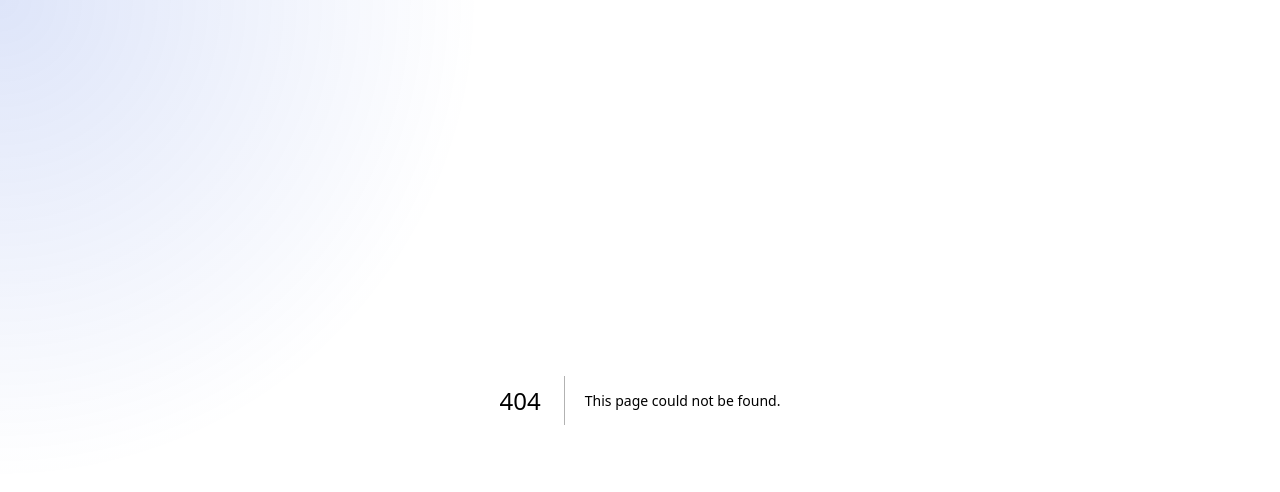
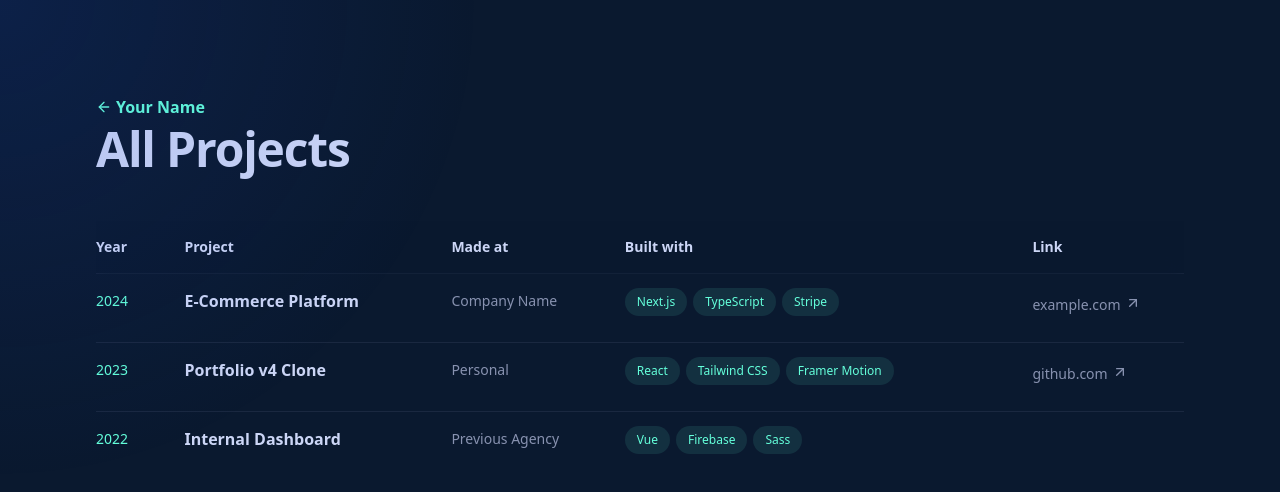
Before and after one commit to ProfMoriartey/ahmed-ali, a Next.js app: page /archive in a window 1280 px wide. Before the commit this address had no page. Shown: the top 492 px of the page. Built offline with nearby package versions, Linux system fonts and the light colour scheme.

Commit message:
Add final edits to the website

```diff
--- a/package.json
+++ b/package.json
@@ -17,6 +17,7 @@
   },
   "dependencies": {
     "@t3-oss/env-nextjs": "^0.12.0",
+    "framer-motion": "^12.38.0",
     "lucide-react": "^1.7.0",
     "next": "^15.2.3",
     "react": "^19.0.0",
--- /dev/null
+++ b/src/app/archive/page.tsx
@@ -0,0 +1,135 @@
+import Link from "next/link";
+import { FiArrowLeft, FiArrowUpRight } from "react-icons/fi";
+
+// Placeholder data - replace with your actual comprehensive project list
+const archiveData = [
+  {
+    year: "2024",
+    title: "E-Commerce Platform",
+    madeAt: "Company Name",
+    builtWith: ["Next.js", "TypeScript", "Stripe"],
+    link: "https://example.com",
+  },
+  {
+    year: "2023",
+    title: "Portfolio v4 Clone",
+    madeAt: "Personal",
+    builtWith: ["React", "Tailwind CSS", "Framer Motion"],
+    link: "https://github.com",
+  },
+  {
+    year: "2022",
+    title: "Internal Dashboard",
+    madeAt: "Previous Agency",
+    builtWith: ["Vue", "Firebase", "Sass"],
+    link: "", // No link available
+  },
+];
+
+export default function Archive() {
+  return (
+    <div className="mx-auto min-h-screen max-w-7xl px-6 py-12 font-sans md:px-12 md:py-20 lg:px-24 lg:py-0">
+      <div className="lg:py-24">
+        {/* Header Section */}
+        <Link
+          href="/"
+          className="group text-teal mb-2 inline-flex items-center leading-tight font-semibold transition-all"
+        >
+          <FiArrowLeft className="mr-1 h-4 w-4 transition-transform group-hover:-translate-x-2" />
+          Your Name
+        </Link>
+        <h1 className="text-slate-lightest text-4xl font-bold tracking-tight sm:text-5xl">
+          All Projects
+        </h1>
+
+        {/* Archive Table */}
+        <table className="mt-12 w-full border-collapse text-left">
+          <thead className="border-slate-light/10 bg-navy/75 sticky top-0 z-10 border-b px-6 py-5 backdrop-blur">
+            <tr>
+              <th className="text-slate-lightest py-4 pr-8 text-sm font-semibold">
+                Year
+              </th>
+              <th className="text-slate-lightest py-4 pr-8 text-sm font-semibold">
+                Project
+              </th>
+              <th className="text-slate-lightest hidden py-4 pr-8 text-sm font-semibold lg:table-cell">
+                Made at
+              </th>
+              <th className="text-slate-lightest hidden py-4 pr-8 text-sm font-semibold lg:table-cell">
+                Built with
+              </th>
+              <th className="text-slate-lightest hidden py-4 pr-8 text-sm font-semibold sm:table-cell">
+                Link
+              </th>
+            </tr>
+          </thead>
+          <tbody>
+            {archiveData.map((project, index) => (
+              <tr
+                key={index}
+                className="border-slate-light/10 hover:bg-navy-light/50 border-b transition-colors last:border-none"
+              >
+                <td className="text-teal py-4 pr-4 align-top text-sm">
+                  <div className="translate-y-px">{project.year}</div>
+                </td>
+                <td className="text-slate-lightest py-4 pr-4 align-top leading-snug font-semibold">
+                  {/* Mobile layout collapses "built with" and link into this cell */}
+                  <div className="block sm:hidden">
+                    {project.link ? (
+                      <a
+                        href={project.link}
+                        target="_blank"
+                        rel="noreferrer noopener"
+                        className="hover:text-teal focus-visible:text-teal group/link text-slate-lightest inline-flex items-baseline text-base leading-tight font-medium sm:hidden"
+                      >
+                        {project.title}
+                        <FiArrowUpRight className="ml-1 inline-block h-4 w-4 shrink-0 translate-y-px transition-transform group-hover/link:translate-x-1 group-hover/link:-translate-y-1 motion-reduce:transition-none" />
+                      </a>
+                    ) : (
+                      <span>{project.title}</span>
+                    )}
+                  </div>
+                  <div className="hidden sm:block">{project.title}</div>
+                </td>
+                <td className="hidden py-4 pr-4 align-top text-sm lg:table-cell">
+                  <div className="translate-y-px">{project.madeAt}</div>
+                </td>
+                <td className="hidden py-4 pr-4 align-top lg:table-cell">
+                  <ul className="flex -translate-y-1.5 flex-wrap">
+                    {project.builtWith.map((tech) => (
+                      <li
+                        key={tech}
+                        className="bg-teal/10 text-teal my-1 mr-1.5 flex items-center rounded-full px-3 py-1 text-xs leading-5 font-medium"
+                      >
+                        {tech}
+                      </li>
+                    ))}
+                  </ul>
+                </td>
+                <td className="hidden py-4 align-top sm:table-cell">
+                  {project.link && (
+                    <ul className="translate-y-1">
+                      <li className="mb-1 flex items-center">
+                        <a
+                          className="group/link text-slate hover:text-teal focus-visible:text-teal inline-flex items-baseline text-sm leading-tight font-medium"
+                          href={project.link}
+                          target="_blank"
+                          rel="noreferrer noopener"
+                        >
+                          <span className="truncate">
+                            {project.link.replace(/^https?:\/\//, "")}
+                          </span>
+                          <FiArrowUpRight className="ml-1 inline-block h-4 w-4 shrink-0 translate-y-px transition-transform group-hover/link:translate-x-1 group-hover/link:-translate-y-1 motion-reduce:transition-none" />
+                        </a>
+                      </li>
+                    </ul>
+                  )}
+                </td>
+              </tr>
+            ))}
+          </tbody>
+        </table>
+      </div>
+    </div>
+  );
+}
--- a/src/app/page.tsx
+++ b/src/app/page.tsx
@@ -1,15 +1,23 @@
 import Nav from "~/components/Nav";
 import Socials from "~/components/Socials";
 import Experience from "~/components/Experience";
+import Projects from "~/components/Projects";
+import ScrollReveal from "~/components/ScrollReveal"; // 1. Add import
 import { FiArrowUpRight } from "react-icons/fi";
-import Projects from "~/components/Projects";
 
 export default function Home() {
   return (
     <div className="mx-auto min-h-screen max-w-7xl px-6 py-12 md:px-12 md:py-20 lg:px-24 lg:py-0">
+      <a
+        href="#content"
+        className="from-teal via-navy to-navy focus-visible:text-slate-lightest focus-visible:ring-teal absolute top-0 left-0 z-50 block -translate-x-full rounded bg-linear-to-br px-4 py-3 text-sm font-bold tracking-widest text-white uppercase transition-transform focus-visible:translate-x-0 focus-visible:ring-2 focus-visible:outline-none"
+      >
+        Skip to Content
+      </a>
       <div className="lg:flex lg:justify-between lg:gap-4">
         {/* LEFT COLUMN */}
         <header className="lg:sticky lg:top-0 lg:flex lg:max-h-screen lg:w-1/2 lg:flex-col lg:justify-between lg:py-24">
+          <ScrollReveal>
             <div>
               <h1 className="text-slate-lightest text-4xl font-bold tracking-tight sm:text-5xl">
                 Your Name
@@ -18,29 +26,34 @@ export default function Home() {
                 Senior Frontend Engineer
               </h2>
               <p className="mt-4 max-w-xs leading-normal">
-              I build accessible, pixel-perfect digital experiences for the web.
+                I build accessible, pixel-perfect digital experiences for the
+                web.
               </p>
               <Nav />
             </div>
+          </ScrollReveal>
 
+          <ScrollReveal delay={0.2}>
             <Socials />
+          </ScrollReveal>
         </header>
 
         {/* RIGHT COLUMN */}
-        <main className="pt-24 lg:w-1/2 lg:py-24">
+        <main id="content" className="pt-24 lg:w-1/2 lg:py-24">
           <section
             id="about"
             className="mb-16 scroll-mt-16 md:mb-24 lg:mb-36 lg:scroll-mt-24"
           >
+            <ScrollReveal>
               <h3 className="text-slate-lightest mb-4 text-sm font-bold tracking-widest uppercase lg:sr-only">
                 About
               </h3>
               <div className="text-slate flex flex-col gap-4">
                 <p>
-                Back in 2012, I decided to try my hand at creating custom Tumblr
-                themes and tumbled head first into the rabbit hole of coding and
-                web development. Fast-forward to today, and I’ve had the
-                privilege of building software for an{" "}
+                  Back in 2012, I decided to try my hand at creating custom
+                  Tumblr themes and tumbled head first into the rabbit hole of
+                  coding and web development. Fast-forward to today, and I’ve
+                  had the privilege of building software for an{" "}
                   <span className="text-slate-lightest hover:text-teal focus-visible:text-teal font-medium">
                     advertising agency
                   </span>
@@ -59,27 +72,28 @@ export default function Home() {
                   for a variety of clients.
                 </p>
                 <p>
-                When I&apos;m not at the computer, I&apos;m usually hanging out
-                with my wife and two cats, or running around Eorzea searching
-                for the next great adventure.
+                  When I'm not at the computer, I'm usually hanging out with my
+                  wife and two cats, or running around Eorzea searching for the
+                  next great adventure.
                 </p>
               </div>
+            </ScrollReveal>
           </section>
 
           <section
             id="experience"
             className="mb-16 scroll-mt-16 md:mb-24 lg:mb-36 lg:scroll-mt-24"
           >
+            <ScrollReveal>
               <h3 className="text-slate-lightest mb-4 text-sm font-bold tracking-widest uppercase lg:sr-only">
                 Experience
               </h3>
-            {/* The group/list class helps dim non-hovered items in the list */}
               <div className="group/list">
                 <Experience />
               </div>
               <div className="mt-12">
                 <a
-                className="text-slate-lightest hover:text-teal focus-visible:text-teal group/link inline-flex items-baseline text-base leading-tight font-semibold"
+                  className="text-slate-lightest hover:text-teal focus-visible:text-teal group/link inline-flex items-baseline text-base leading-tight font-medium"
                   href="/resume.pdf"
                   target="_blank"
                   rel="noreferrer noopener"
@@ -93,12 +107,14 @@ export default function Home() {
                   </span>
                 </a>
               </div>
+            </ScrollReveal>
           </section>
 
           <section
             id="projects"
             className="mb-16 scroll-mt-16 md:mb-24 lg:mb-36 lg:scroll-mt-24"
           >
+            <ScrollReveal>
               <h3 className="text-slate-lightest mb-4 text-sm font-bold tracking-widest uppercase lg:sr-only">
                 Projects
               </h3>
@@ -117,6 +133,7 @@ export default function Home() {
                   <FiArrowUpRight className="ml-1 inline-block h-4 w-4 shrink-0 transition-transform group-hover/link:translate-x-1 group-hover/link:-translate-y-1 motion-reduce:transition-none" />
                 </a>
               </div>
+            </ScrollReveal>
           </section>
         </main>
       </div>
--- /dev/null
+++ b/src/components/ScrollReveal.tsx
@@ -0,0 +1,25 @@
+"use client";
+
+import { motion } from "framer-motion";
+import type { ReactNode } from "react";
+
+interface ScrollRevealProps {
+  children: ReactNode;
+  delay?: number;
+}
+
+export default function ScrollReveal({
+  children,
+  delay = 0,
+}: ScrollRevealProps) {
+  return (
+    <motion.div
+      initial={{ opacity: 0, y: 20 }}
+      whileInView={{ opacity: 1, y: 0 }}
+      viewport={{ once: true, margin: "-100px" }}
+      transition={{ duration: 0.5, delay: delay }}
+    >
+      {children}
+    </motion.div>
+  );
+}
--- a/src/components/Spotlight.tsx
+++ b/src/components/Spotlight.tsx
@@ -19,7 +19,7 @@ export default function Spotlight() {
 
   return (
     <div
-      className="pointer-events-none fixed inset-0 z-30 transition duration-300"
+      className="pointer-events-none fixed inset-0 z-30 hidden transition duration-300 lg:block"
       style={{
         background: `radial-gradient(600px at ${mousePosition.x}px ${mousePosition.y}px, rgba(29, 78, 216, 0.15), transparent 80%)`,
       }}
```
Also changed, not shown: 1 other file (tests, documents, lock files or other folders). Lines whose indentation alone changed are shown as unchanged.
